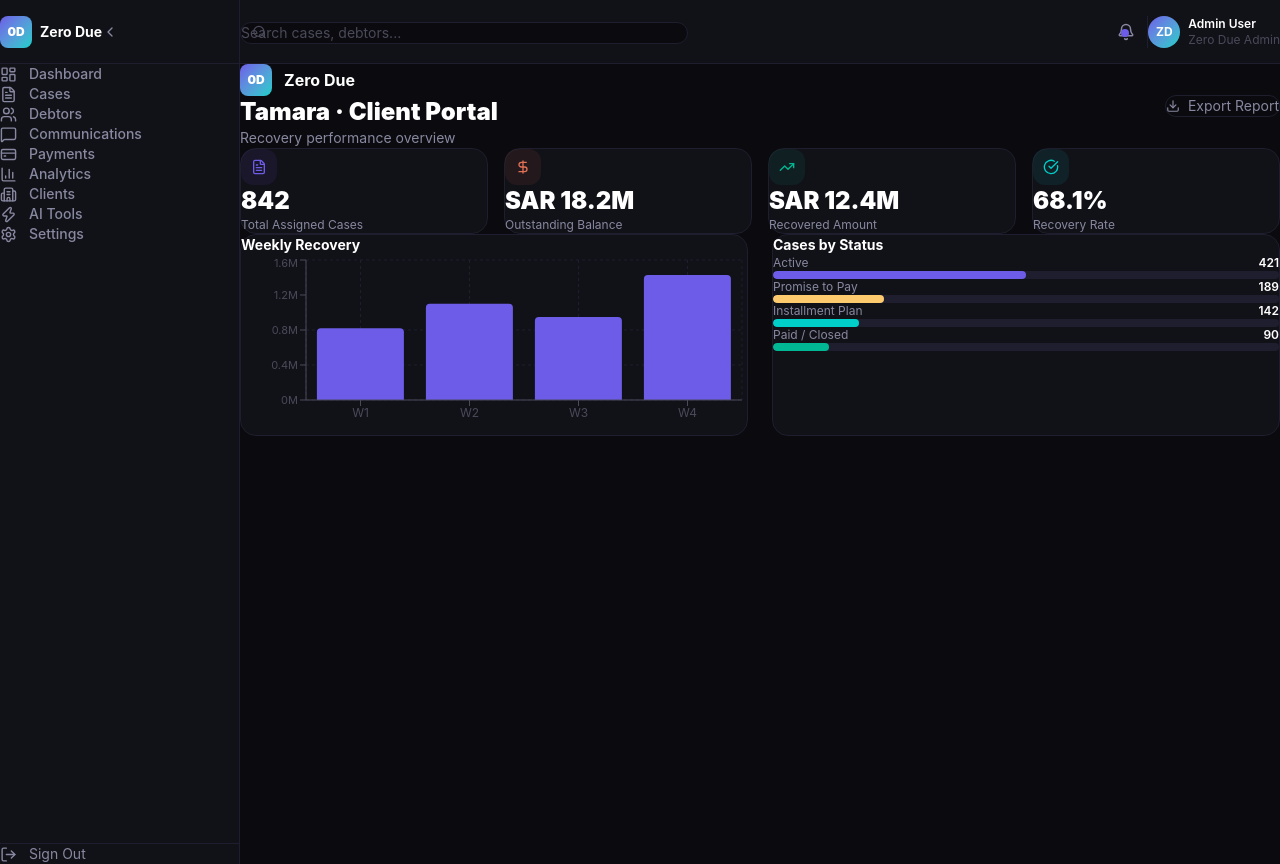
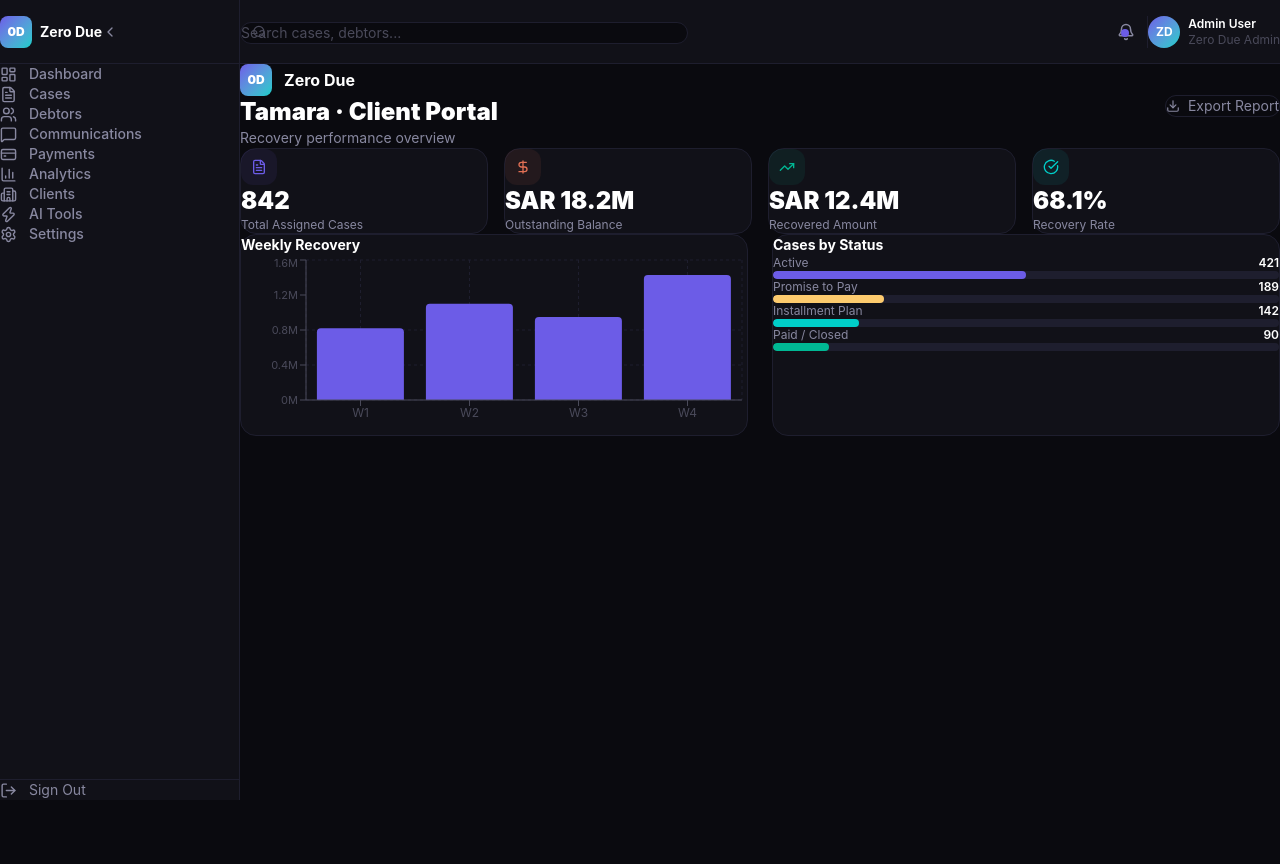
Before and after one commit to fady-hue/Zero-Due, a Next.js app: page /client-portal in a window 1280 px wide. Built offline with nearby package versions, Linux system fonts and the light colour scheme.

Commit message:
feat: add dashboard layout and core components

```diff
--- a/src/components/dashboard/Header.tsx
+++ b/src/components/dashboard/Header.tsx
@@ -3,7 +3,7 @@ import { Bell, Search } from "lucide-react";
 
 export default function DashboardHeader() {
   return (
-    <header className="h-16 bg-[#111118] border-b border-[#1E1E2E] flex items-center justify-between px-6 shrink-0">
+    <header className="h-16 bg-[#111118] border-b border-[#1E1E2E] flex items-center justify-between px-6 shrink-0 sticky top-0 z-10">
       <div className="flex items-center gap-3 flex-1 max-w-md">
         <div className="relative flex-1">
           <Search size={15} className="absolute left-3 top-1/2 -translate-y-1/2 text-[#4A4A5A]" />
--- a/src/components/dashboard/Sidebar.tsx
+++ b/src/components/dashboard/Sidebar.tsx
@@ -25,7 +25,7 @@ export default function DashboardSidebar() {
   const [collapsed, setCollapsed] = useState(false);
 
   return (
-    <aside className={`${collapsed ? "w-16" : "w-60"} transition-all duration-300 bg-[#111118] border-r border-[#1E1E2E] flex flex-col shrink-0`}>
+    <aside className={`${collapsed ? "w-16" : "w-60"} transition-all duration-300 bg-[#111118] border-r border-[#1E1E2E] flex flex-col shrink-0 h-screen sticky top-0`}>
       <div className="h-16 flex items-center px-4 border-b border-[#1E1E2E]">
         {!collapsed && (
           <Link href="/dashboard" className="flex items-center gap-2">
@@ -42,14 +42,15 @@ export default function DashboardSidebar() {
           <ChevronLeft size={16} className={`transition-transform ${collapsed ? "rotate-180" : ""}`} />
         </button>
       </div>
-      <nav className="flex-1 p-2 space-y-0.5">
+
+      <nav className="flex-1 p-2 space-y-0.5 overflow-y-auto">
         {navItems.map((item) => {
-          const isActive = pathname === item.href || pathname.startsWith(item.href + "/");
+          const isActive = pathname === item.href || (item.href !== "/dashboard" && pathname.startsWith(item.href));
           return (
             <Link
               key={item.href}
               href={item.href}
-              className={`flex items-center gap-3 px-3 py-2.5 rounded-lg transition-all group ${
+              className={`flex items-center gap-3 px-3 py-2.5 rounded-lg transition-all ${
                 isActive
                   ? "bg-[#6C5CE7]/15 text-[#8B7FFF] border border-[#6C5CE7]/20"
                   : "text-[#8888A0] hover:bg-[#1E1E2E] hover:text-white"
@@ -62,7 +63,8 @@ export default function DashboardSidebar() {
           );
         })}
       </nav>
-      <div className="p-2 border-t border-[#1E1E2E] space-y-0.5">
+
+      <div className="p-2 border-t border-[#1E1E2E]">
         <button className="w-full flex items-center gap-3 px-3 py-2.5 rounded-lg text-[#8888A0] hover:bg-[#1E1E2E] hover:text-white transition-all">
           <LogOut size={17} />
           {!collapsed && <span className="text-sm">Sign Out</span>}
```
